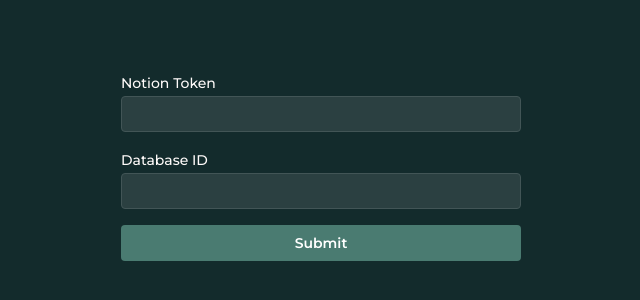
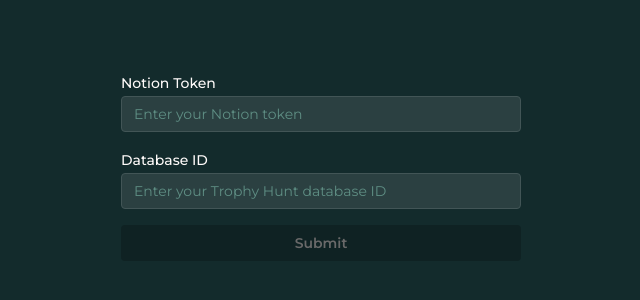
Before and after one commit to Hartaithan/trophy-hunt-template, a Next.js app: page /signIn in a window 1280 px wide. Shown: the part 234-534 px from the top of the page, without its empty margins (315-955 px from the left). Built offline with nearby package versions, Linux system fonts and the light colour scheme.

Commit message:
add sign in form request

```diff
--- /dev/null
+++ b/actions/sign-in.ts
@@ -0,0 +1,24 @@
+"use server";
+
+import type { ActionResponse } from "@/models/ActionModel";
+import type { SignInPayload } from "@/models/AuthModel";
+import { cookies } from "next/headers";
+
+export const signIn = async (
+  payload: SignInPayload,
+): Promise<ActionResponse> => {
+  if (payload.notion_token && payload.database_id) {
+    cookies().set("database-id", payload.database_id);
+    cookies().set("notion-token", payload.notion_token);
+    return {
+      status: "success",
+      message: "Successful sign in!",
+    };
+  } else {
+    console.error("Notion token or Database ID not found!");
+    return {
+      status: "error",
+      message: "Unable to sign in",
+    };
+  }
+};
--- a/forms/signIn.tsx
+++ b/forms/signIn.tsx
@@ -2,18 +2,29 @@
 
 import type { FC } from "react";
 import { Box, Button, Stack, TextInput } from "@mantine/core";
-import { useForm } from "@mantine/form";
+import { isNotEmpty, useForm } from "@mantine/form";
+import type { SignInPayload } from "@/models/AuthModel";
+import { signIn } from "@/actions/sign-in";
+import { useRouter } from "next/navigation";
 
 const SignInForm: FC = () => {
-  const form = useForm({
+  const router = useRouter();
+  const form = useForm<SignInPayload>({
     initialValues: {
-      token: "",
-      database: "",
+      notion_token: "",
+      database_id: "",
+    },
+    validate: {
+      notion_token: isNotEmpty("Notion token is empty"),
+      database_id: isNotEmpty("Database ID is empty"),
     },
   });
 
-  const handleSubmit = (values: typeof form.values): void => {
-    console.info("values", values);
+  const handleSubmit = async (values: typeof form.values): Promise<void> => {
+    const response = await signIn(values);
+    if (response.status === "success") {
+      router.push("/");
+    }
   };
 
   return (
@@ -23,9 +34,19 @@
       maw={{ base: "95%", sm: 400 }}
       onSubmit={form.onSubmit(handleSubmit)}>
       <Stack>
-        <TextInput label="Notion Token" />
-        <TextInput label="Database ID" />
-        <Button type="submit">Submit</Button>
+        <TextInput
+          label="Notion Token"
+          placeholder="Enter your Notion token"
+          {...form.getInputProps("notion_token")}
+        />
+        <TextInput
+          label="Database ID"
+          placeholder="Enter your Trophy Hunt database ID"
+          {...form.getInputProps("database_id")}
+        />
+        <Button type="submit" disabled={!form.isValid()}>
+          Submit
+        </Button>
       </Stack>
     </Box>
   );
--- /dev/null
+++ b/models/ActionModel.ts
@@ -0,0 +1,7 @@
+export type ActionStatus = "success" | "error";
+
+export interface ActionResponse<T = any> {
+  status: ActionStatus;
+  message: string;
+  data?: T;
+}
--- /dev/null
+++ b/models/AuthModel.ts
@@ -0,0 +1,4 @@
+export interface SignInPayload {
+  notion_token: string;
+  database_id: string;
+}
```
